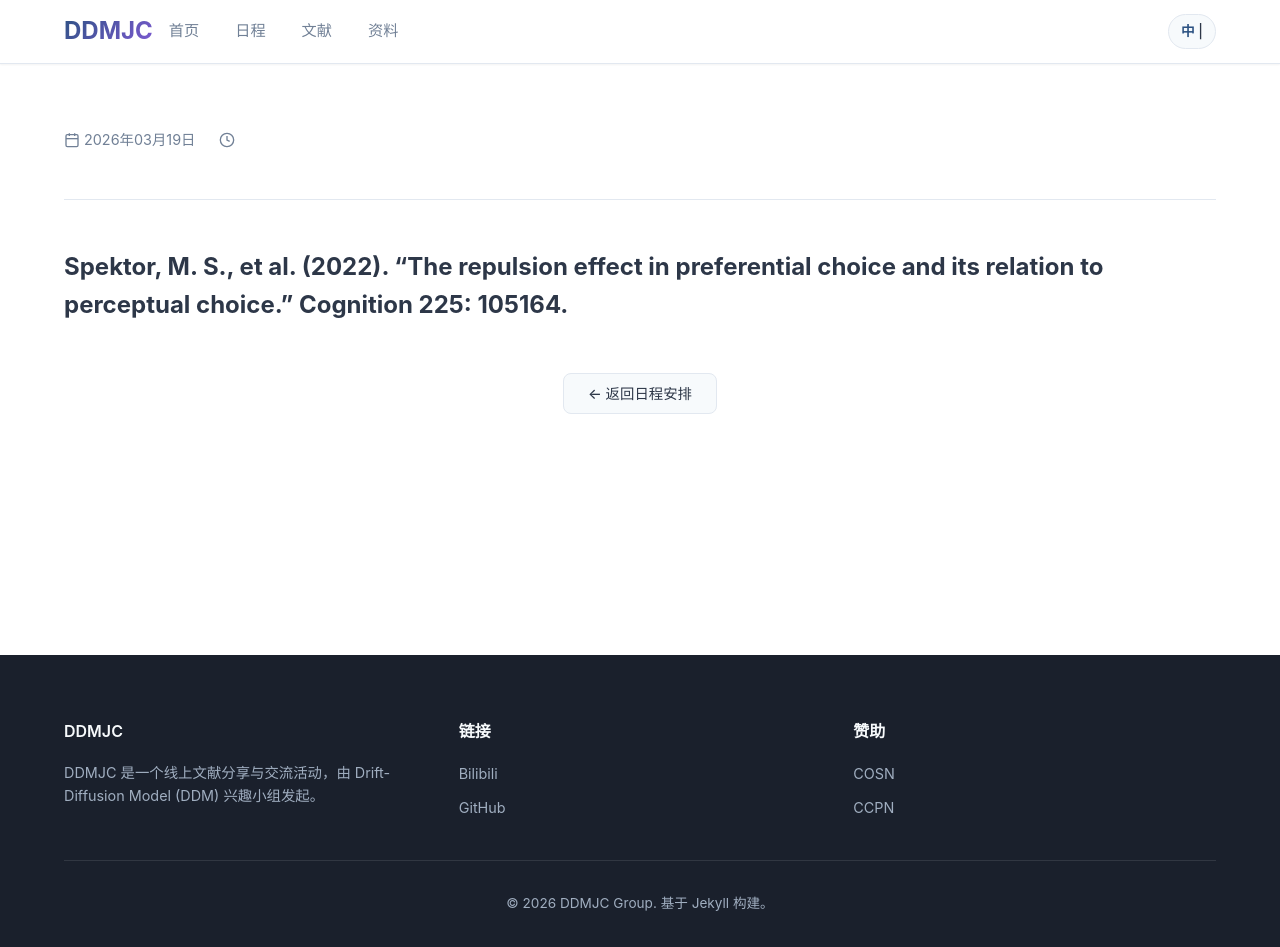
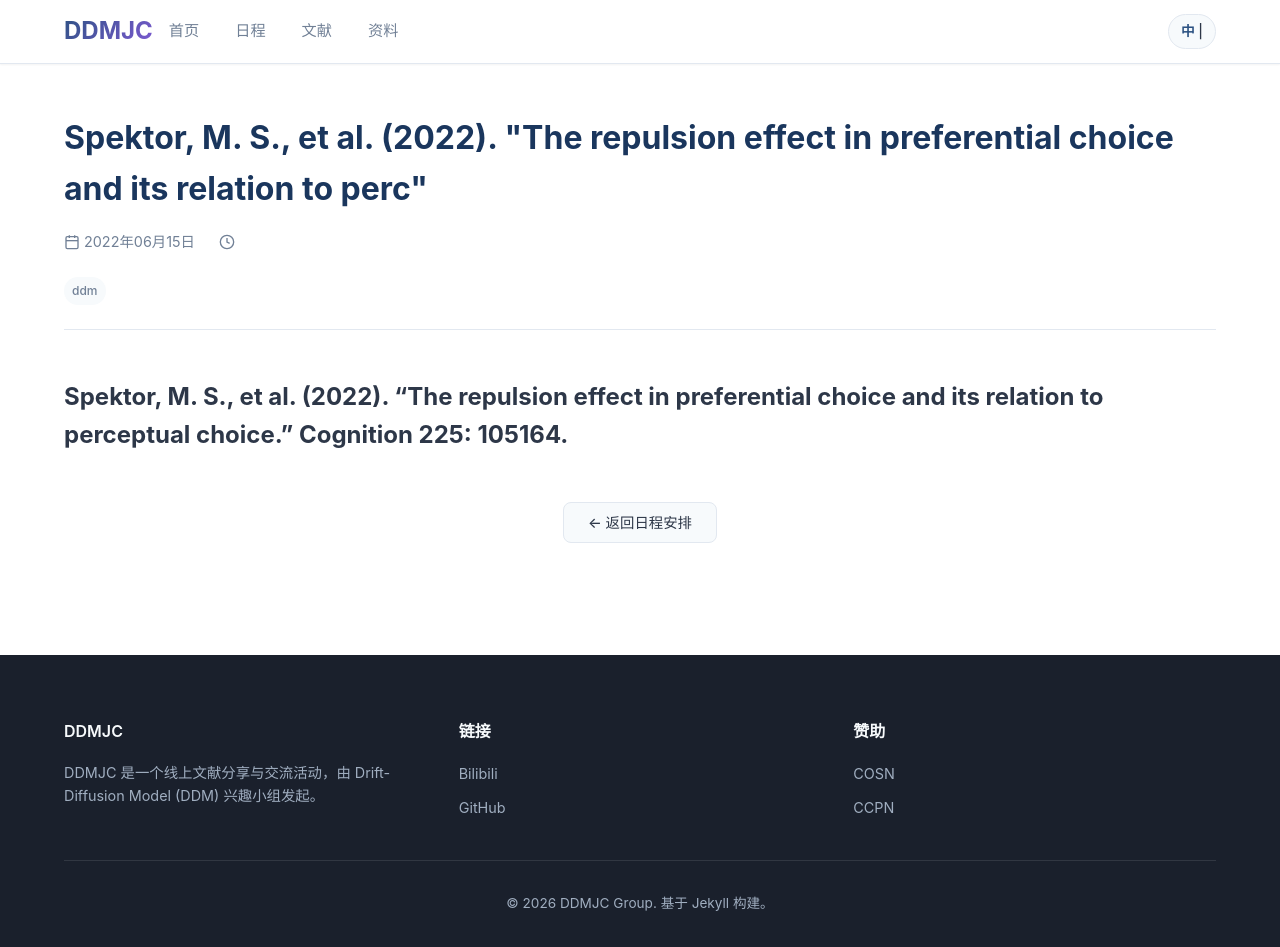
Before and after one commit to DDMJournalClub/DDM_Journal_Club, a Jekyll site: the page built from _papers/2022-06-15-2022-spektor.md, in a window 1280 px wide and 947 px high. Built offline with Jekyll 4.4.1, drawn with Linux system fonts in a browser that asks for light colours.

Commit message:
Fix: Resolve YAML syntax errors - nested quotes in 6 paper files

```diff
--- a/_papers/2022-06-15-2022-spektor.md
+++ b/_papers/2022-06-15-2022-spektor.md
@@ -1,6 +1,6 @@
 ---
-title: "Spektor, M. S., et al. (2022). "The repulsion effect in preferential choice and its relation to perc"
-short_title: "Spektor, M. S., et al. (2022). "The repulsion effe"
+title: 'Spektor, M. S., et al. (2022). "The repulsion effect in preferential choice and its relation to perc"'
+short_title: 'Spektor, M. S., et al. (2022). "The repulsion effe"'
 category: paper
 date: "2022-06-15"
 tags:
```
Also changed, not shown: _papers/2022-06-15-2022-boelts.md (+2 -2 lines), _papers/2022-06-15-2022-glickman.md (+2 -2 lines), _papers/2022-06-15-2022-kaanders.md (+2 -2 lines), _papers/2022-06-15-2022-lei.md (+2 -2 lines), _papers/2022-06-15-2022-shevlin.md (+2 -2 lines).
